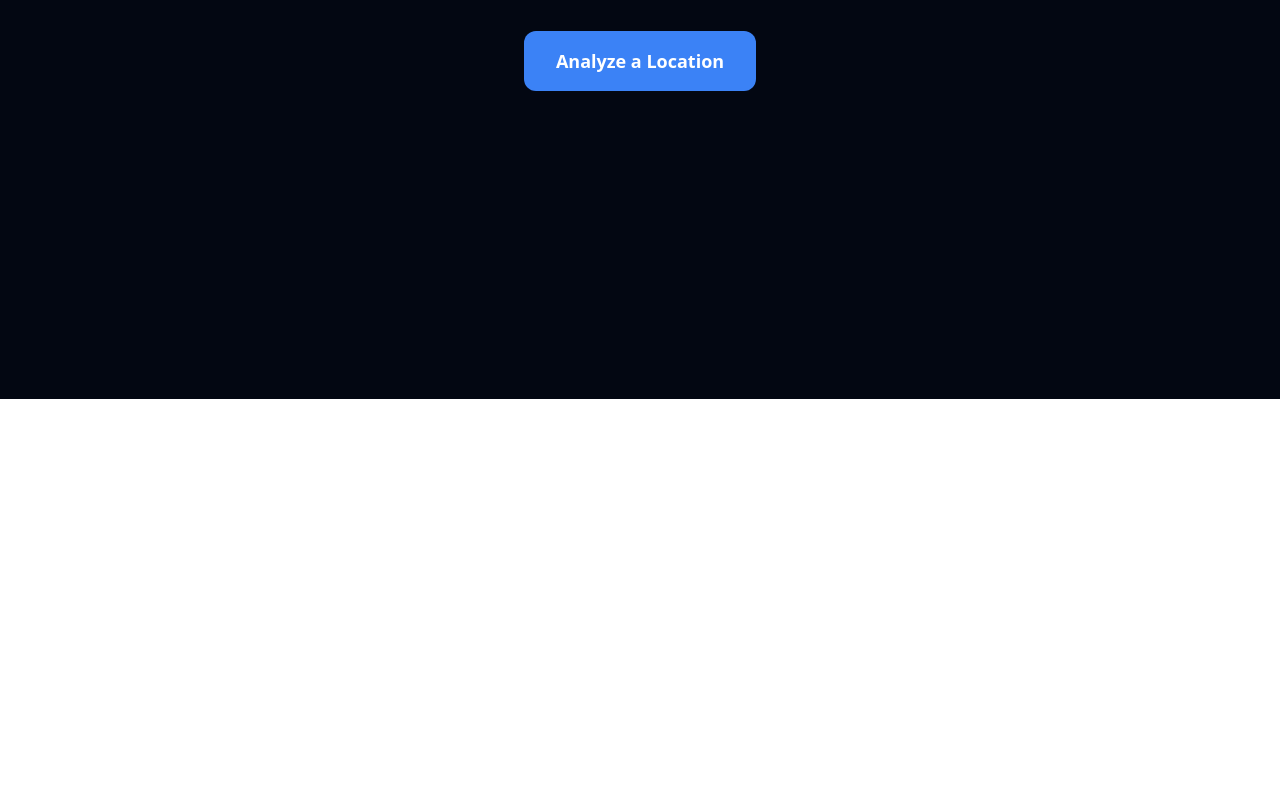
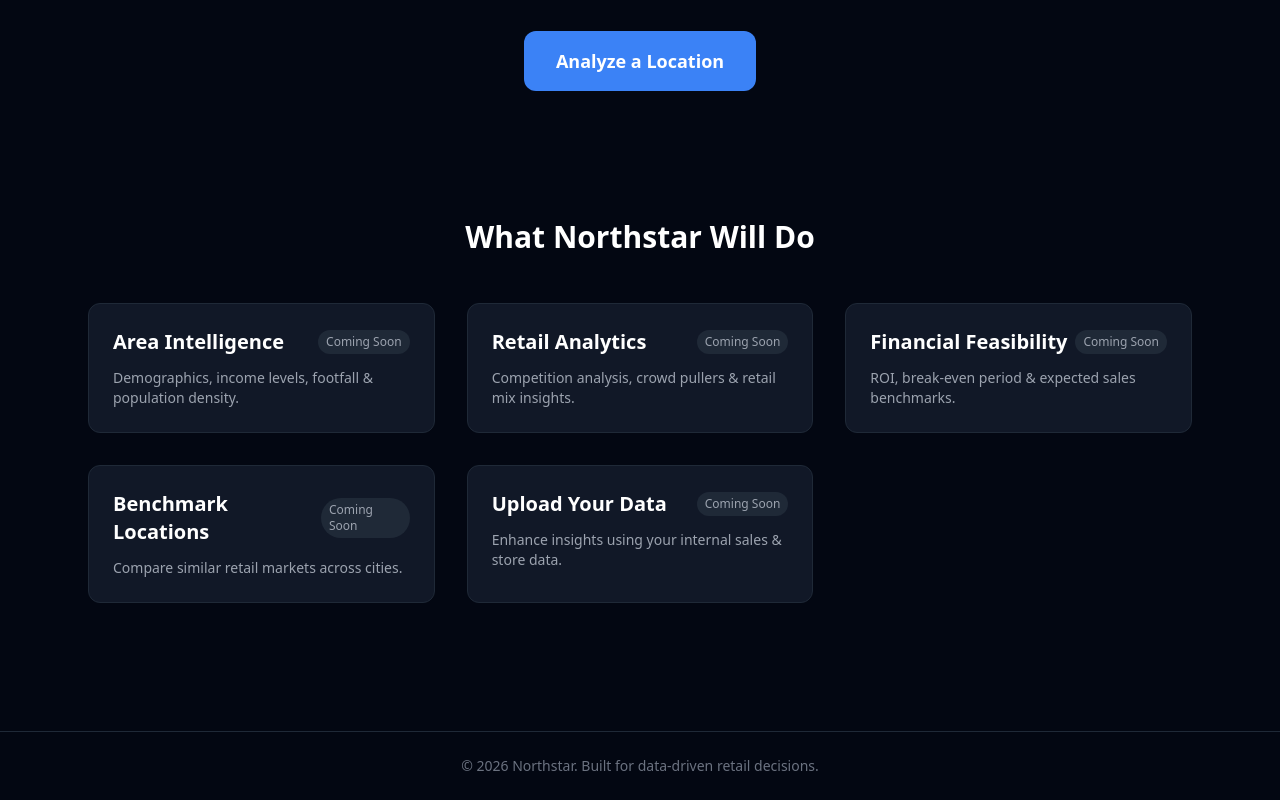
Before and after one commit to shashank-dj/northstar-retail-intelligence, a React (Vite) app: page / in a window 1280 px wide. Shown: the part 401-1201 px from the top of the page. Before the commit the page ends 800 px from the top, so only its background shows below. Built offline with nearby package versions, Linux system fonts and the light colour scheme.

Commit message:
Update Home.jsx

```diff
--- a/src/pages/Home.jsx
+++ b/src/pages/Home.jsx
@@ -1,10 +1,13 @@
 import { useNavigate } from "react-router-dom"
+import FeatureTabs from "../components/FeatureTabs"
 
 export default function Home() {
   const navigate = useNavigate()
 
   return (
-    <div className="min-h-screen bg-gray-950 text-white">
+    <div className="min-h-screen bg-gray-950 text-white flex flex-col">
+
+      {/* Navbar */}
       <nav className="flex justify-between items-center px-10 py-6">
         <h1 className="text-2xl font-bold">Northstar</h1>
         <button className="bg-white text-black px-5 py-2 rounded-lg">
@@ -12,6 +15,7 @@
         </button>
       </nav>
 
+      {/* Hero */}
       <section className="flex flex-col items-center text-center mt-32 px-4">
         <h2 className="text-5xl font-extrabold max-w-4xl">
           Decide Where to Open Your{" "}
@@ -30,6 +34,14 @@
           Analyze a Location
         </button>
       </section>
+
+      {/* Planned Features */}
+      <FeatureTabs />
+
+      {/* Footer */}
+      <footer className="mt-32 border-t border-gray-800 py-6 text-center text-sm text-gray-500">
+        © {new Date().getFullYear()} Northstar. Built for data-driven retail decisions.
+      </footer>
     </div>
   )
 }
```
